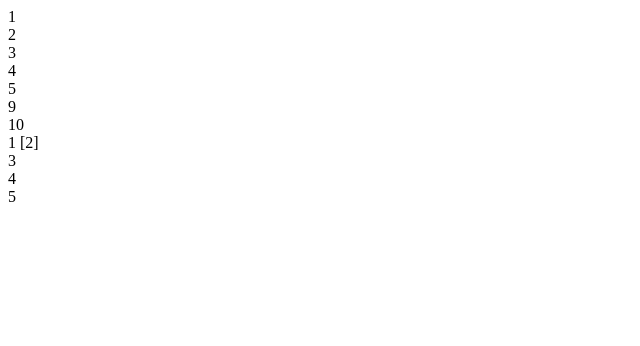
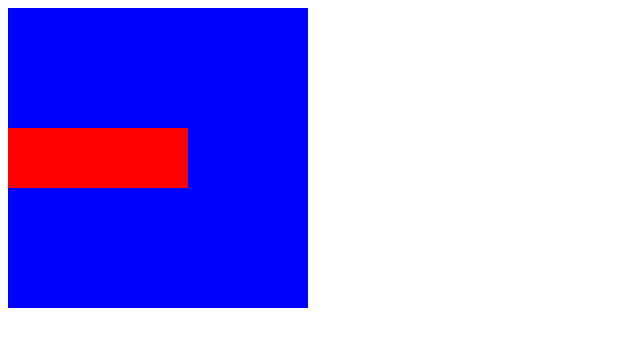
Before and after one commit to huzhiwu1/react-pro-practice, a React (Vite) app: page / in a window 1280 px wide. Shown: the top 346 px of the page, without its empty margins (0-640 px from the left). Built offline with nearby package versions, Linux system fonts and the light colour scheme.

Commit message:
feat(space): 实现align控制子组件对齐方式

```diff
--- a/src/Space/index.scss
+++ b/src/Space/index.scss
@@ -6,4 +6,18 @@
   &-vertical {
     flex-direction: column;
   }
+  &-align {
+    &-start {
+      align-items: flex-start;
+    }
+    &-end {
+      align-items: flex-end;
+    }
+    &-center {
+      align-items: center;
+    }
+    &-baseline {
+      align-items: baseline;
+    }
+  }
 }
--- a/src/Space/index.tsx
+++ b/src/Space/index.tsx
@@ -12,9 +12,14 @@ export interface SpaceProps extends HTMLAttributes<HTMLDivElement> {
   className?: string;
   style?: CSSProperties;
   direction?: "horizontal" | "vertical";
+  align?: "start" | "end" | "center" | "baseline";
 }
 const Space: FC<PropsWithChildren<SpaceProps>> = (props) => {
-  const { className, style, direction = "horizontal", children } = props;
+  const { className, style, direction = "horizontal", align, children } = props;
+
+  // 如果是水平排列，默认子组件锤子居中
+  const mergedAlign =
+    direction === "horizontal" && align === undefined ? "center" : align;
 
   // 将children扁平化
   const flapChildren = React.Children.toArray(children);
@@ -27,7 +32,9 @@ const Space: FC<PropsWithChildren<SpaceProps>> = (props) => {
       </div>
     );
   });
-  const cn = cs(className, "space", `space-${direction}`);
+  const cn = cs(className, "space", `space-${direction}`, {
+    [`space-align-${mergedAlign}`]: mergedAlign,
+  });
   return (
     <div style={style} className={cn}>
       {nodes}
@@ -36,21 +43,13 @@ const Space: FC<PropsWithChildren<SpaceProps>> = (props) => {
 };
 function App() {
   return (
-    <Space direction="vertical">
-      <div key="test-1">1</div>
-      <div key="test-2">2</div>
-      <div>3</div>
-      <div>4</div>
-      <div>5</div>
-      <div>9</div>
-      <div>10</div>1 [2]
-      {3}
-      <div>
-        <div>
-          <div>4</div>
-        </div>
-      </div>
-      {[[[<div>5</div>]]]}
+    <Space
+      direction="horizontal"
+      style={{ width: "300px", height: "300px", background: "blue" }}
+    >
+      <div style={{ width: "60px", height: "60px", background: "red" }} />
+      <div style={{ width: "60px", height: "60px", background: "red" }} />
+      <div style={{ width: "60px", height: "60px", background: "red" }} />
     </Space>
   );
 }
```
